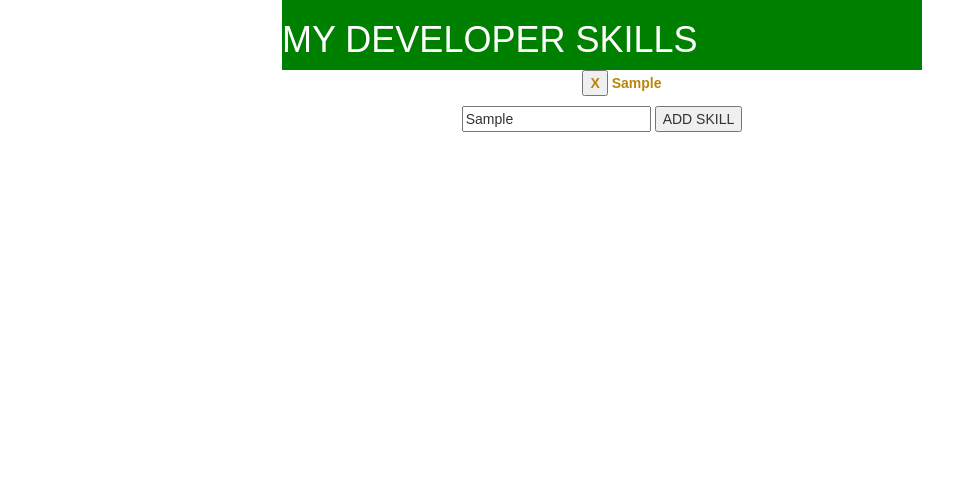
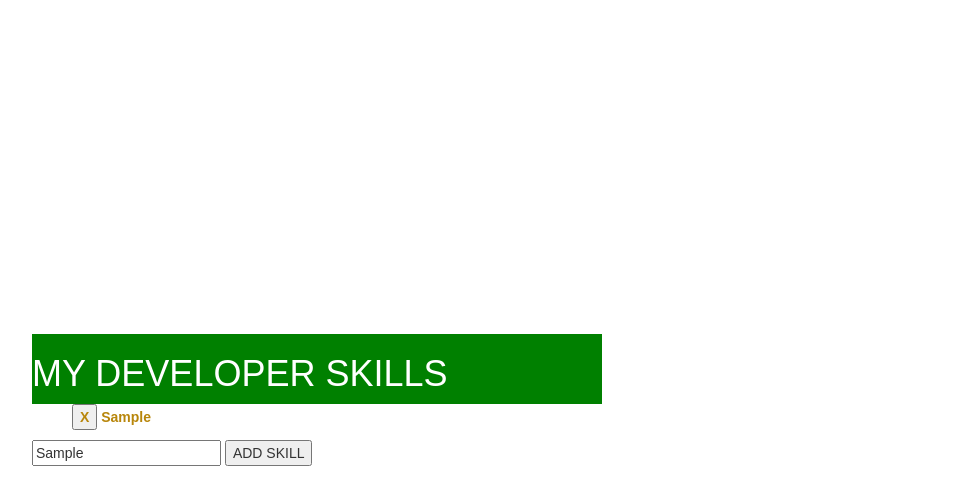
Before and after one commit to aditiohri/my-dev-skills-lab, a plain HTML site: page index.html in a window 1280 px wide. Both pictures are taken after typing "Sample" into the empty fields and a click on the button "ADD SKILL". Shown: the whole page, without its empty margins (38-991 px from the left). Drawn offline with nearby package versions, Linux system fonts and the light colour scheme.

Commit message:
update css to center content

```diff
--- a/css/main.css
+++ b/css/main.css
@@ -1,34 +1,42 @@
 * {
-    box-sizing: border-box;
+box-sizing: border-box;
+font-family: Arial, Helvetica, sans-serif;
 }
 
 body {
-    margin: 0;
-    display: grid;
-    justify-items: center;
-    font-family: Arial, Helvetica, sans-serif;
+margin: 0;
+display: grid;
+justify-items: center;
+height: 100%;
+}
+
+div.container {
+height: 100vh;
+display: flex;
+flex-direction: column;
+justify-content: center;
+align-self: center;
+align-items: stretch;
 }
 
 #title {
-
 background-color: green;
 color: white;
 text-transform: uppercase;
-width: 50%
+width: 50%;
 
 }
 
 ul {
-
 color: darkgoldenrod;
 font-weight: bold;
 
 }
-
+/*
 input {
 
 }
 
 button {
 
-}
+} */
--- a/index.html
+++ b/index.html
@@ -12,6 +12,7 @@
     <link rel="stylesheet" href="css/main.css">
 </head>
 <body>
+<div class="container">
     <div id="title">
         <h1>My Developer Skills</h1>
     </div>
@@ -19,8 +20,9 @@
         <ul id="skills"></ul>
     </div>
     <div id="form">
-      <input type="text" name="skill" id="input">
+        <input type="text" id="skill">
         <button id="add">ADD SKILL</button>
+    </div>
 </div>
 </body>
 </html>
--- a/js/main.js
+++ b/js/main.js
@@ -1,5 +1,5 @@
 $('#add').click(function() {
-    var skillSet = $('#input').val();
+    var skillSet = $('#skill').val();
     $('#skills').append(`<li><button id="del">X</button> ${skillSet}</li>`);
 })
 
```
Lines whose indentation alone changed are shown as unchanged.
